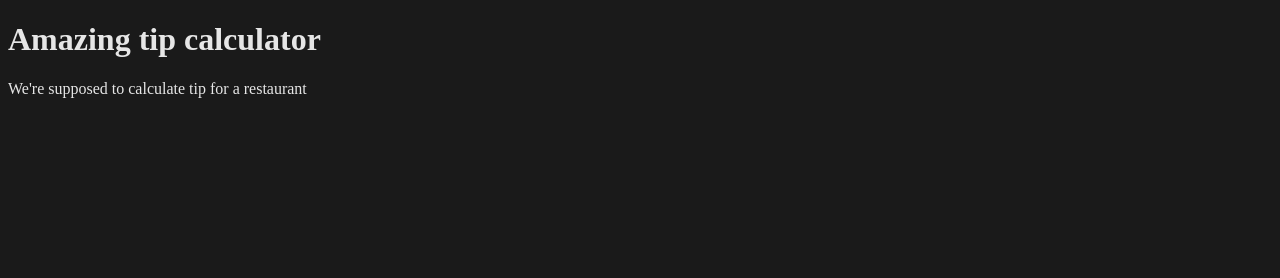
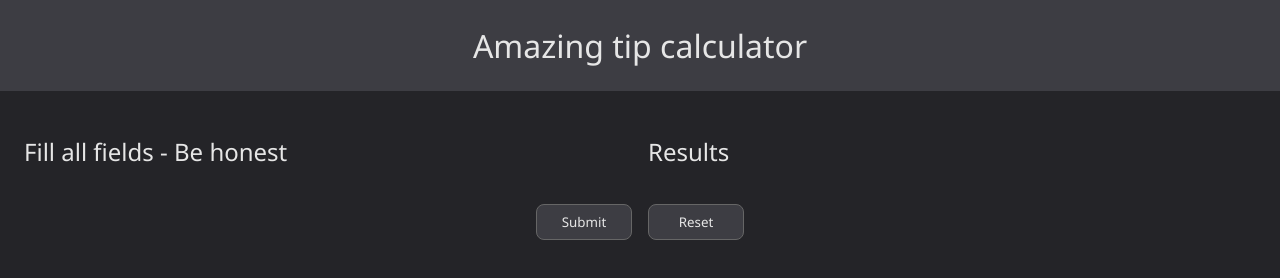
Before and after one commit to arcamp0130/fuzzy-logic, a website with bundled scripts: page src/public/index.html in a window 1280 px wide. Built offline with nearby package versions, Linux system fonts and the light colour scheme.

Commit message:
feat: adding main layout, styles, fonts ando colors.

```diff
--- a/src/public/index.html
+++ b/src/public/index.html
@@ -1,17 +1,39 @@
 <!DOCTYPE html>
 <html lang="en">
+
 <head>
     <meta charset="UTF-8">
     <meta name="viewport" content="width=device-width, initial-scale=1.0">
+    <link rel="preconnect" href="https://fonts.googleapis.com">
+    <link rel="preconnect" href="https://fonts.gstatic.com" crossorigin>
+    <link href="https://fonts.googleapis.com/css2?family=Noto+Sans:ital@0;1&display=swap" rel="stylesheet">
     <title>Amazing tip calculator</title>
 </head>
+
 <body>
     <header>
         <h1>Amazing tip calculator</h1>
     </header>
     <main>
-        <p>We're supposed to calculate tip for a restaurant</p>
+        <div class="views container">
+            <div class="inputs view">
+                <h2>Fill all fields - Be honest</h2>
+                <form>
+
+                </form>
+            </div>
+            <div class="results view">
+                <h2>Results</h2>
+            </div>
+        </div>
+        <div class="controls container">
+            <div class="buttons container">
+                <button type="submit">Submit</button>
+                <button type="reset">Reset</button>
+            </div>
+        </div>
     </main>
 </body>
 <script type="module" src="./ts/main.ts"></script>
+
 </html>
--- a/src/public/sass/color-scheme.scss
+++ b/src/public/sass/color-scheme.scss
@@ -1,2 +1,7 @@
-$primary-color: hsl(0, 0%, 10%);
-$foreground-color: hsl(0, 0%, 90%)
+$primary-color: hsl(240, 5%, 15%);
+$secondary-color: hsl(240, 5%, 25%);
+$foreground-color: hsl(0, 0%, 90%);
+$stroke-color: hsl(0, 0%, 40%);
+$hover-color: hsl(240, 5%, 13%);
+$input-color: hsl(240, 5%, 11%);
+$disabled-color: hsl(240, 0%, 17%);
--- a/src/public/sass/index.scss
+++ b/src/public/sass/index.scss
@@ -1,9 +1,74 @@
 @use 'color-scheme';
+$font-family: "Noto Sans", sans-serif;
 
 * {
-    color: color-scheme.$foreground-color
+    color: color-scheme.$foreground-color;
+    font-family: $font-family;
+    font-optical-sizing: auto;
+    font-weight: 400;
+    font-style: normal;
+    font-variation-settings:
+        "wdth" 100;
 }
 
 body {
-    background-color: color-scheme.$primary-color
+    background-color: color-scheme.$primary-color;
+    margin: 0;
 }
+
+header {
+    display: flex;
+    background-color: color-scheme.$secondary-color;
+    padding: 1.5rem;
+    margin-bottom: 1.5rem;
+    justify-content: center;
+}
+
+main {
+    display: flex;
+    flex-direction: column;
+    margin: 1.5rem;
+    gap: 1rem
+}
+
+.views {
+    display: grid;
+    grid-template-columns: repeat(2, 1fr);
+    gap: 1rem;
+}
+
+.controls {
+    display: flex;
+    flex-direction: row;
+    justify-content: center;
+
+    .buttons.container {
+        display: grid;
+        grid-template-columns: repeat(2, 1fr);
+        min-width: 5rem;
+        gap: 1rem;
+    }
+}
+
+h1 {
+    margin: 0;
+    text-align: center;
+}
+
+button {
+    min-width: 6rem;
+    background-color: color-scheme.$secondary-color;
+    border: 1px solid color-scheme.$stroke-color;
+    transition: 200ms;
+    padding: 0.5rem;
+    border-radius: 0.5rem;
+
+    &:hover {
+        background-color: color-scheme.$hover-color;
+        transition: 200ms;
+    }
+
+    &:disabled {
+        background-color: color-scheme.$disabled-color;
+    }
+}
```
